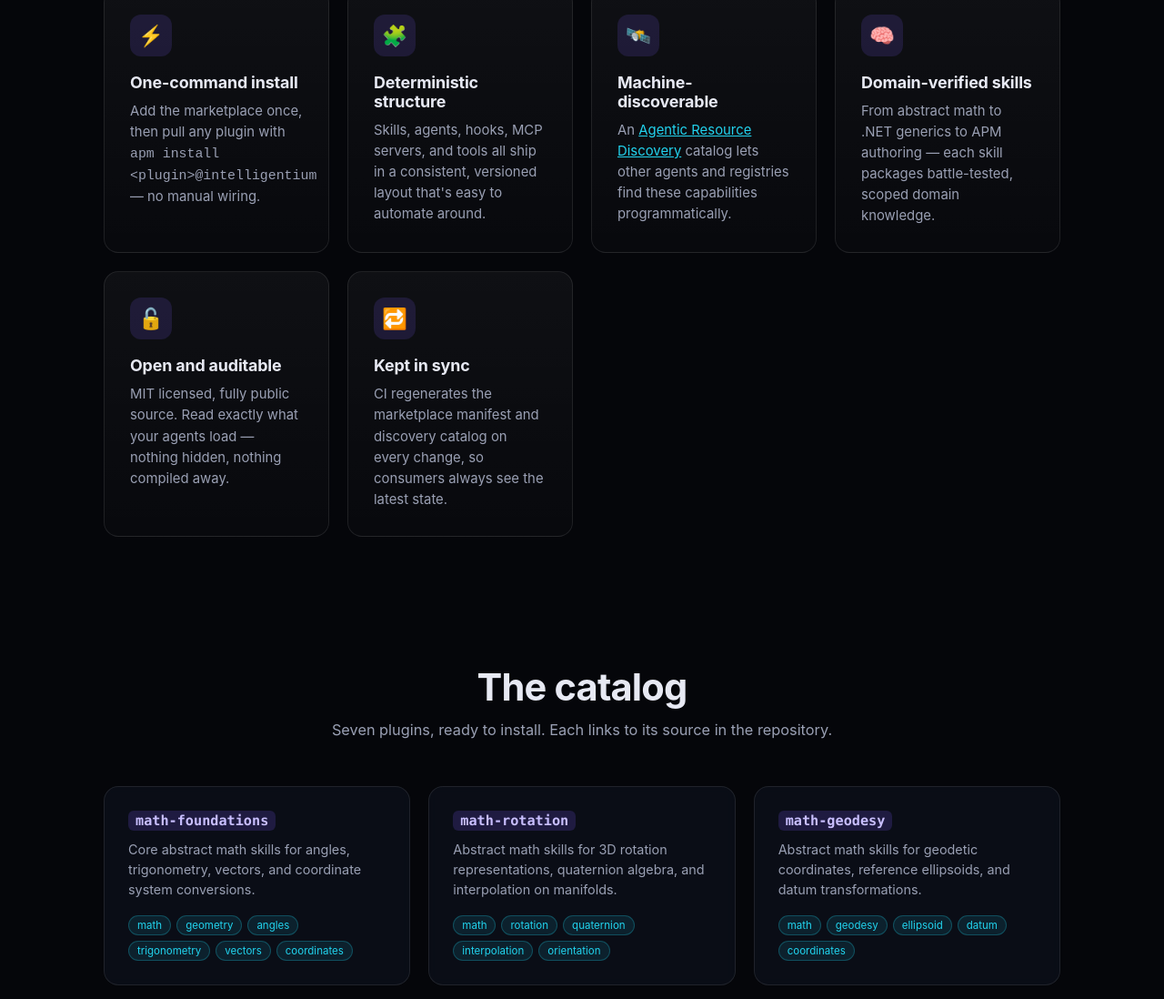
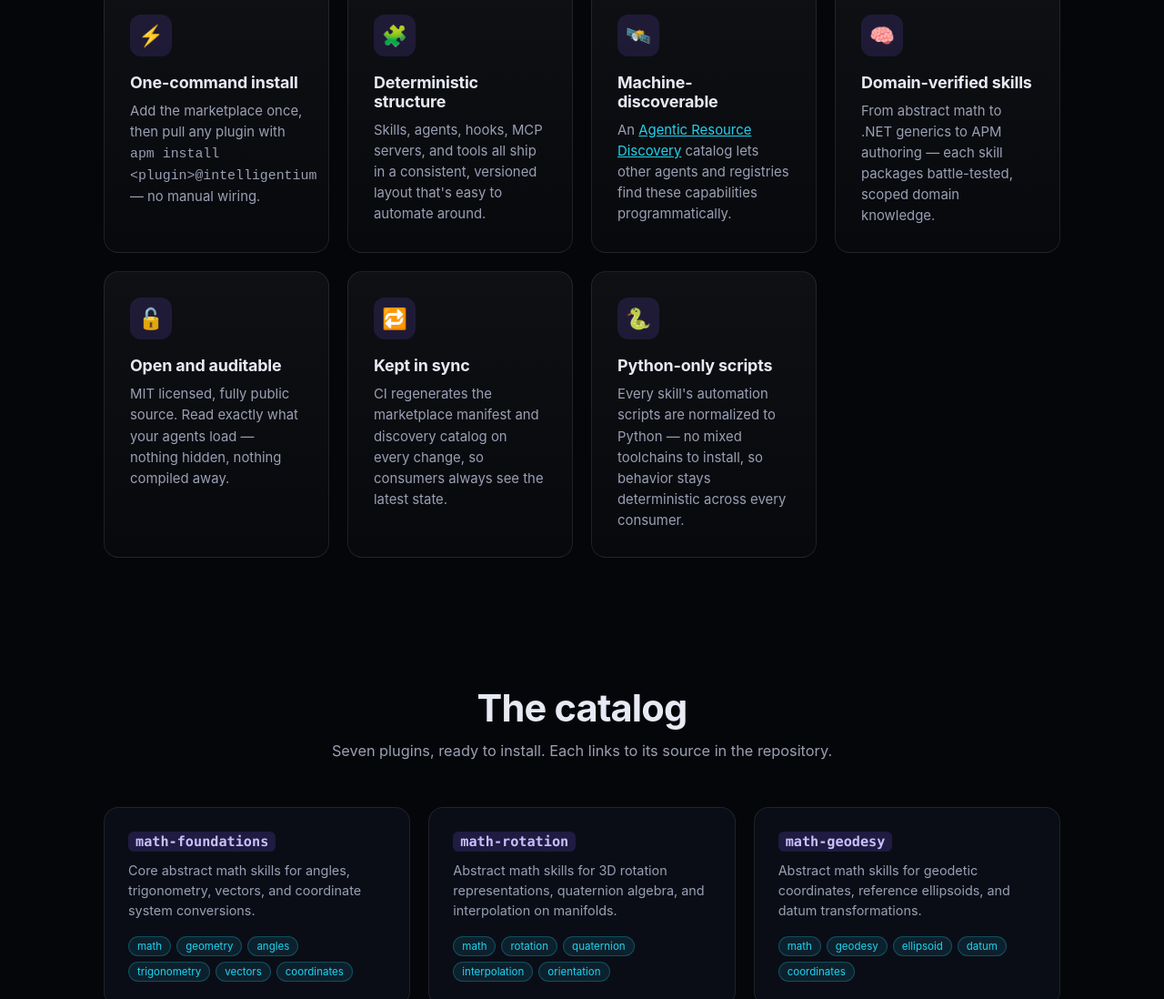
Before and after one commit to NetFabric/intelligentium, a website: page index.html in a window 1280 px wide. Shown: the part 984-2082 px from the top of the page at 91% size. Drawn offline with Linux system fonts and the light colour scheme.

Commit message:
feat: Add note on Python-only scripts for skill automation to documentation

```diff
--- a/index.html
+++ b/index.html
@@ -385,6 +385,11 @@
       <h3>Kept in sync</h3>
       <p>CI regenerates the marketplace manifest and discovery catalog on every change, so consumers always see the latest state.</p>
     </div>
+    <div class="card">
+      <div class="icon">🐍</div>
+      <h3>Python-only scripts</h3>
+      <p>Every skill's automation scripts are normalized to Python — no mixed toolchains to install, so behavior stays deterministic across every consumer.</p>
+    </div>
   </div>
 </section>
 
```
Also changed, not shown: AGENTS.md (+1 -0 lines).
